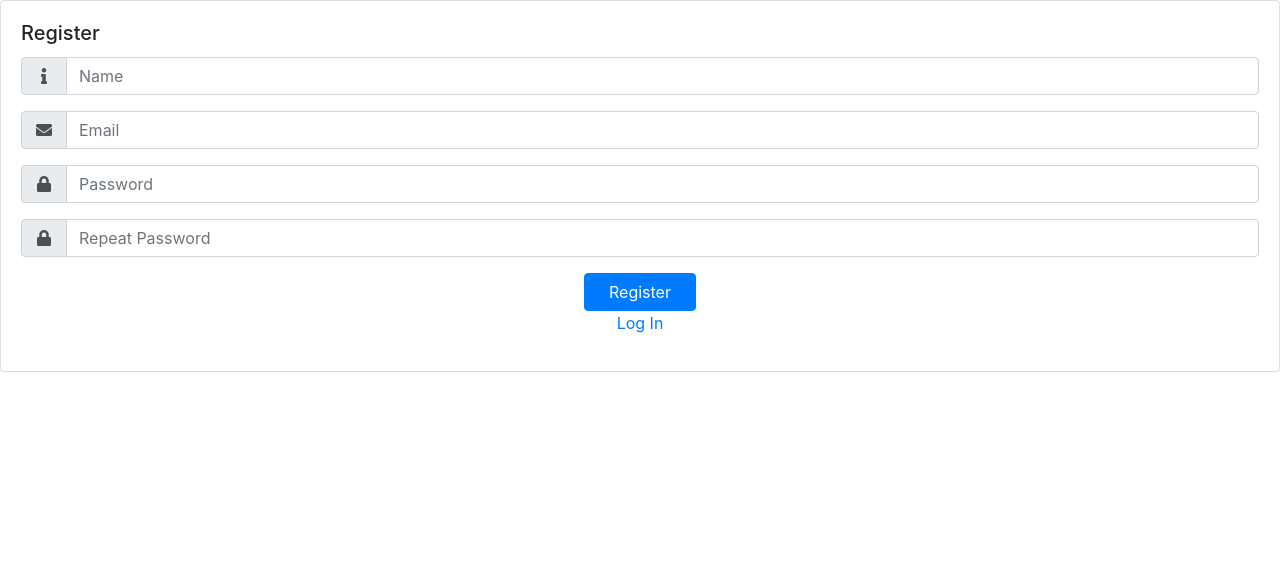
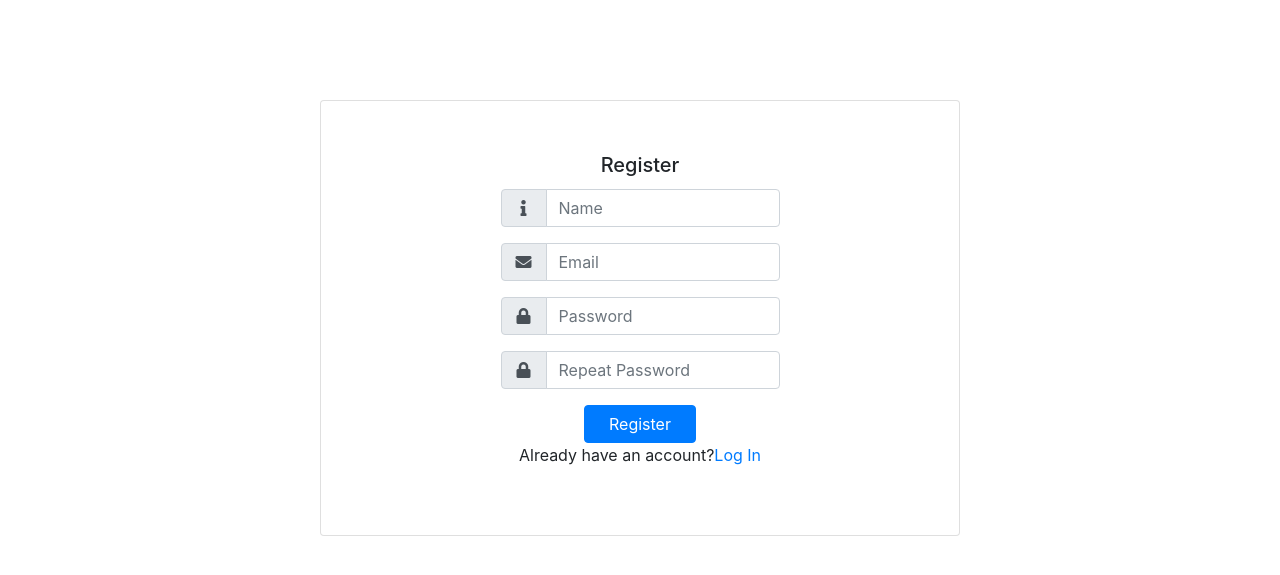
Before and after one commit to Code-Institute-Submissions/Zuhur-milestone3_DecResub, a Flask app: page /register in a window 1280 px wide. Shown: the part 56-631 px from the top of the page. Run offline with Flask 2, Linux system fonts and the light colour scheme; some libraries are stand-ins or nearby versions.

Commit message:
Add new class names

```diff
--- a/templates/register.html
+++ b/templates/register.html
@@ -5,9 +5,9 @@
 {% endblock %}
 
 {% block content%}
-    <div class="card">
-        <div class="card-body">
-            <h5 class="card-title">Register</h5>
+    <div class="card sign-card">
+        <div class="card-body sign-card-body">
+            <h5 class="card-title text-center">Register</h5>
             <form method="post" action="{{ url_for('register') }}">
                 <!-- Name -->
                 <div class="input-group mb-3">
@@ -40,7 +40,7 @@
                 <!-- Register/Log In -->
                 <div class="login-register">
                     <button class="btn btn-primary pl-4 pr-4" href="#" role="button">Register</button>
-                    <p><a href=" {{ url_for('login') }}">Log In</a></p>
+                    <p>Already have an account?<a href=" {{ url_for('login') }}">Log In</a></p>
                 </div>
             </form>
         </div>
```
